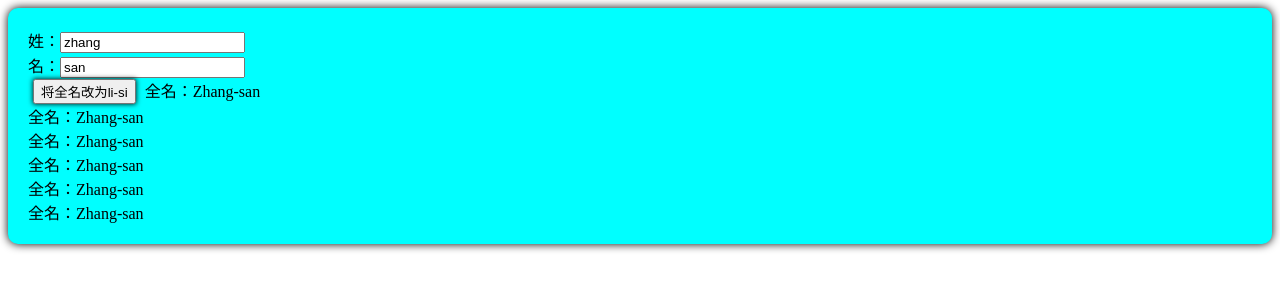
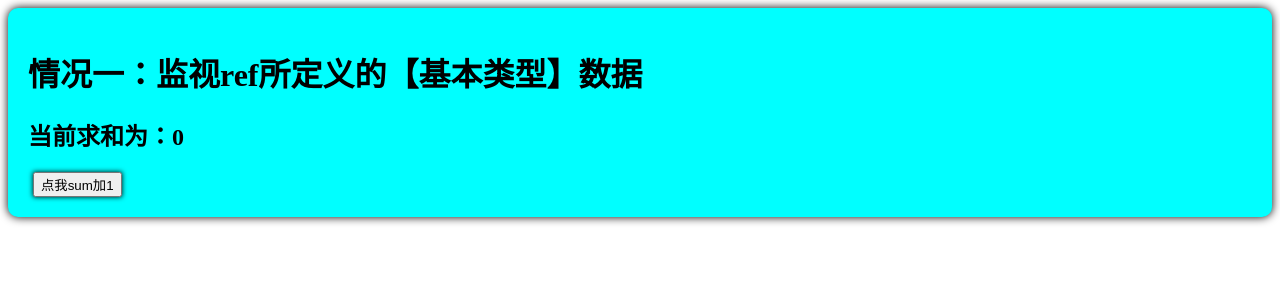
Before and after one commit to dorothy-yl/vue3, a Vue app: page / in a window 1280 px wide. Shown: the top 300 px of the page. Built offline with nearby package versions, Linux system fonts and the light colour scheme.

Commit message:
监视ref所定义的【基本类型】数据

```diff
--- a/src/components/Person.vue
+++ b/src/components/Person.vue
@@ -1,51 +1,37 @@
 <template>
     <div class="person">
-        姓：<input type="text" v-model="firstName"><br>
-        名：<input type="text" v-model="lastName"><br>
-        <button @click="changeFullName">将全名改为li-si</button>
-        全名：<span>{{ fullName }}</span><br>
-        全名：<span>{{ fullName }}</span><br>
-        全名：<span>{{ fullName }}</span><br>
-        全名：<span>{{ fullName }}</span><br>
-        全名：<span>{{ fullName }}</span><br>
-        全名：<span>{{ fullName }}</span><br>
+        <h1>情况一：监视ref所定义的【基本类型】数据</h1>
+        <h2>当前求和为：{{ sum }}</h2>
+        <button @click="changeSum">点我sum加1</button>
     </div>
 </template>
 
 
 
 <script lang="ts" setup name="Person">
-import { ref, computed } from 'vue'
+import { ref, watch } from 'vue'
+// 数据
+let sum = ref(0)
+// 方法
+function changeSum() {
+    sum.value += 1
+}
 
-// 数据
-let firstName = ref('zhang')
-let lastName = ref('san')
+// 监视，情况一：监视ref所定义的【基本类型】数据
+const stopWatch = watch(sum, (newValue, oldValue) => {
+    console.log('sum变化了', newValue, oldValue)
+    if (newValue >= 10) {
+        stopWatch()
+    }
+})
 
 
 
-// 方法,这么定义的firstName是一个计算属性，且是只读的
 
-// let fullName = computed(() =>{
-//     console.log(1)
-//     return firstName.value.slice(0,1).toUpperCase() + firstName.value.slice(1) + '-' + lastName.value
-// })
 
-let fullName = computed({
-    get() {
-        return firstName.value.slice(0, 1).toUpperCase() + firstName.value.slice(1) + '-' + lastName.value
-    },
-    set(val) {
-        const [str1, str2] = val.split('-')
-        firstName.value = str1
-        lastName.value = str2
-    }
-})
 
-function changeFullName() {
-    fullName.value = 'li-si'
+</script>
 
-}
-</script>
 
 
 <style scoped>
```
